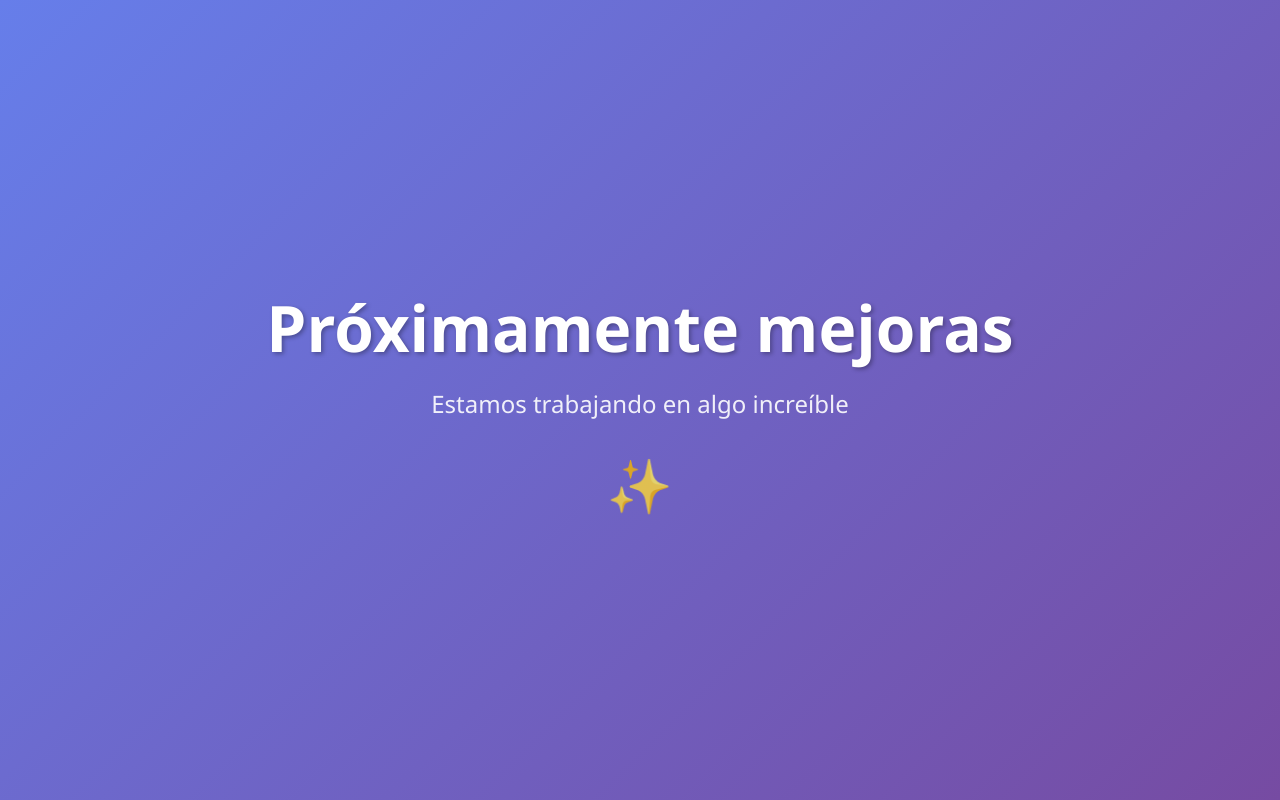
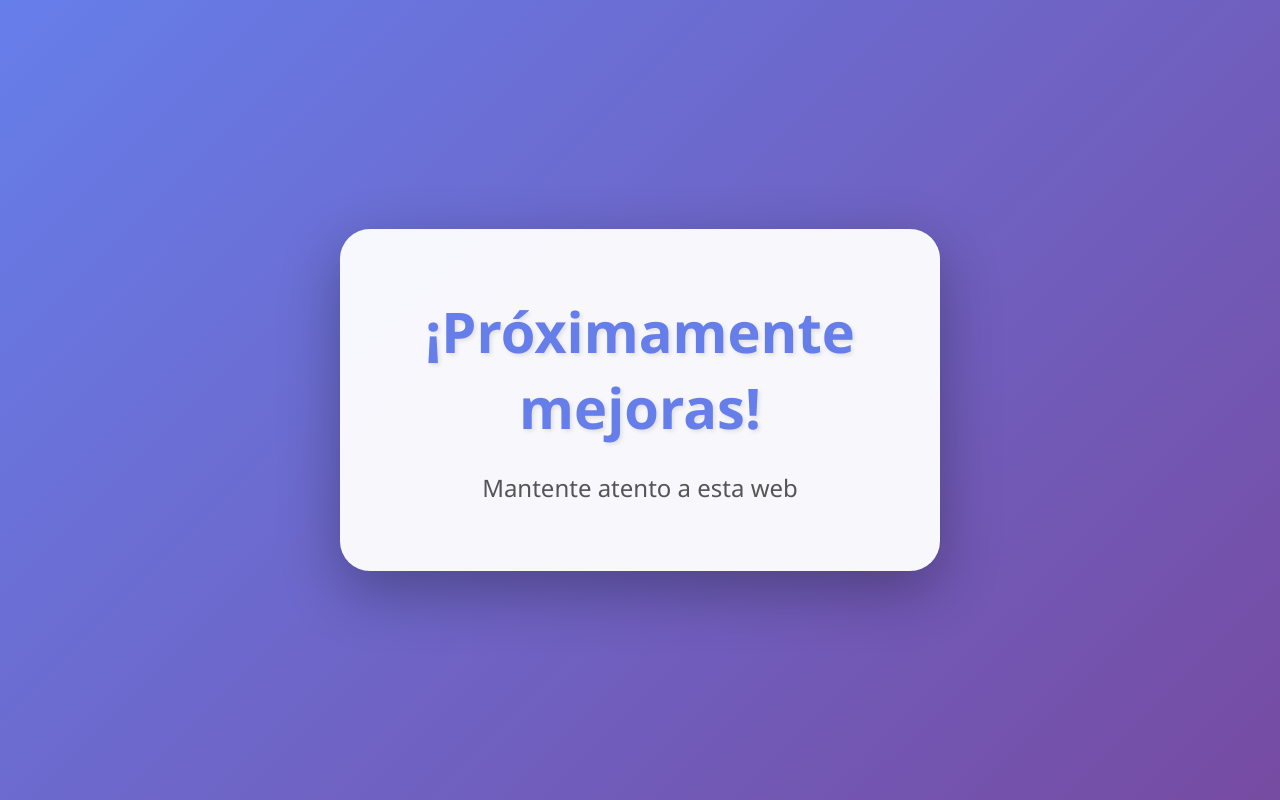
Before and after one commit to DogOld-coder/DogOld-coder.github.io, a plain HTML site: page index.html in a window 1280 px wide. Drawn offline with Linux system fonts and the light colour scheme.

Commit message:
Actualizar index.html con diseño moderno y atractivo
Updated styles and content in index.html for improved layout and appearance.

```diff
--- a/index.html
+++ b/index.html
@@ -23,44 +23,44 @@
 
         .container {
             text-align: center;
-            color: white;
-            padding: 2rem;
+            background: rgba(255, 255, 255, 0.95);
+            padding: 4rem 3rem;
+            border-radius: 30px;
+            box-shadow: 0 20px 60px rgba(0, 0, 0, 0.3);
+            max-width: 600px;
             animation: fadeIn 1.5s ease-in;
         }
 
         h1 {
-            font-size: 4rem;
+            font-size: 3.5rem;
             font-weight: 700;
-            margin-bottom: 1rem;
-            text-shadow: 2px 2px 4px rgba(0, 0, 0, 0.3);
+            margin-bottom: 1.5rem;
+            color: #667eea;
+            text-shadow: 2px 2px 4px rgba(0, 0, 0, 0.1);
             animation: slideDown 1s ease-out;
         }
 
-        .subtitle {
+        p {
             font-size: 1.5rem;
+            color: #555;
+            line-height: 1.6;
             font-weight: 300;
-            opacity: 0.9;
-            animation: slideUp 1s ease-out;
-        }
-
-        .decoration {
-            margin-top: 2rem;
-            font-size: 3rem;
-            animation: pulse 2s infinite;
         }
 
         @keyframes fadeIn {
             from {
                 opacity: 0;
+                transform: scale(0.9);
             }
             to {
                 opacity: 1;
+                transform: scale(1);
             }
         }
 
         @keyframes slideDown {
             from {
-                transform: translateY(-50px);
+                transform: translateY(-30px);
                 opacity: 0;
             }
             to {
@@ -69,43 +69,23 @@
             }
         }
 
-        @keyframes slideUp {
-            from {
-                transform: translateY(50px);
-                opacity: 0;
-            }
-            to {
-                transform: translateY(0);
-                opacity: 1;
-            }
-        }
-
-        @keyframes pulse {
-            0%, 100% {
-                transform: scale(1);
-                opacity: 1;
-            }
-            50% {
-                transform: scale(1.1);
-                opacity: 0.8;
-            }
-        }
-
         @media (max-width: 768px) {
             h1 {
                 font-size: 2.5rem;
             }
-            .subtitle {
+            p {
                 font-size: 1.2rem;
+            }
+            .container {
+                padding: 3rem 2rem;
             }
         }
     </style>
 </head>
 <body>
     <div class="container">
-        <h1>Próximamente mejoras</h1>
-        <p class="subtitle">Estamos trabajando en algo increíble</p>
-        <div class="decoration">✨</div>
+        <h1>¡Próximamente mejoras!</h1>
+        <p>Mantente atento a esta web</p>
     </div>
 </body>
 </html>
```
